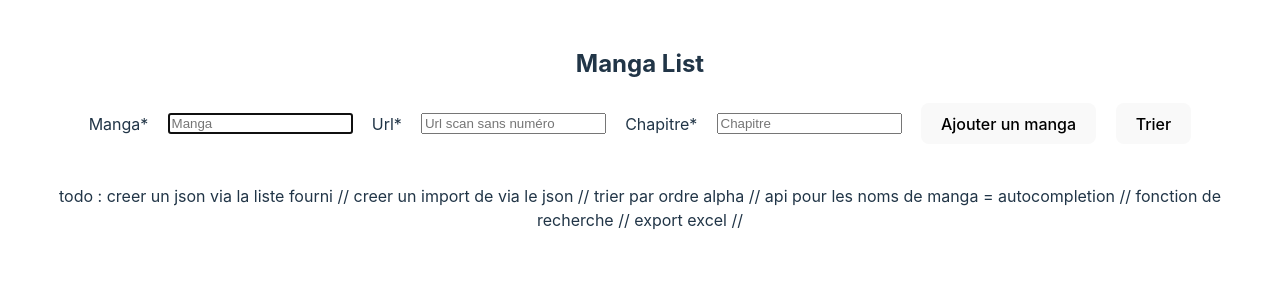
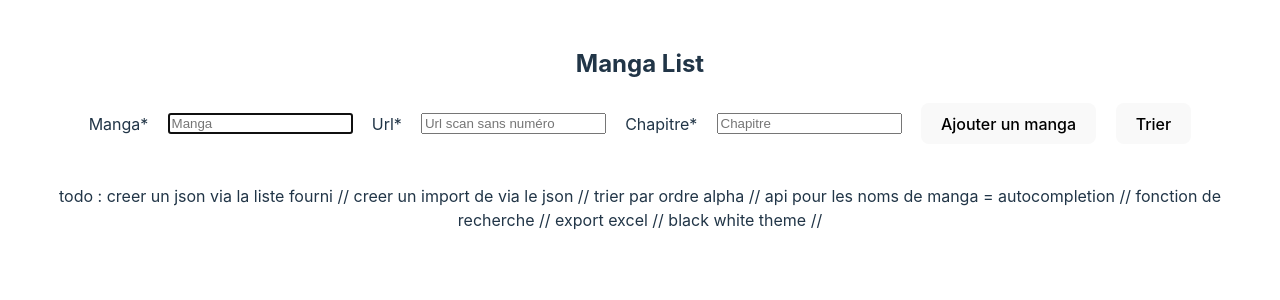
Before and after one commit to AymericShini/Todolist, a React (Vite) app: page / in a window 1280 px wide. Shown: the top 300 px of the page. Built offline with nearby package versions, Linux system fonts and the light colour scheme.

Commit message:
feat(display list): was displayed horizontaly

```diff
--- a/package.json
+++ b/package.json
@@ -10,7 +10,8 @@
   },
   "dependencies": {
     "react": "^18.2.0",
-    "react-dom": "^18.2.0"
+    "react-dom": "^18.2.0",
+    "vercel": "^28.17.0"
   },
   "devDependencies": {
     "@types/react": "^18.0.26",
--- a/src/components/todolist.tsx
+++ b/src/components/todolist.tsx
@@ -1,4 +1,4 @@
-import React, { useEffect, useState } from "react";
+import React, { useState } from "react";
 import "../styles/todolist.css";
 
 interface Task {
@@ -146,6 +146,7 @@ const TodoList: React.FC = () => {
       api pour les noms de manga = autocompletion //
       fonction de recherche //
       export excel //
+      black white theme //
 
     </div>
   );
--- a/src/styles/todolist.css
+++ b/src/styles/todolist.css
@@ -20,6 +20,7 @@
 
 .listItem {
   display: flex;
+  flex-direction: column;
 }
 
 .clipBoard {
```
Also changed, not shown: 1 other file (tests, documents, lock files or other folders).
